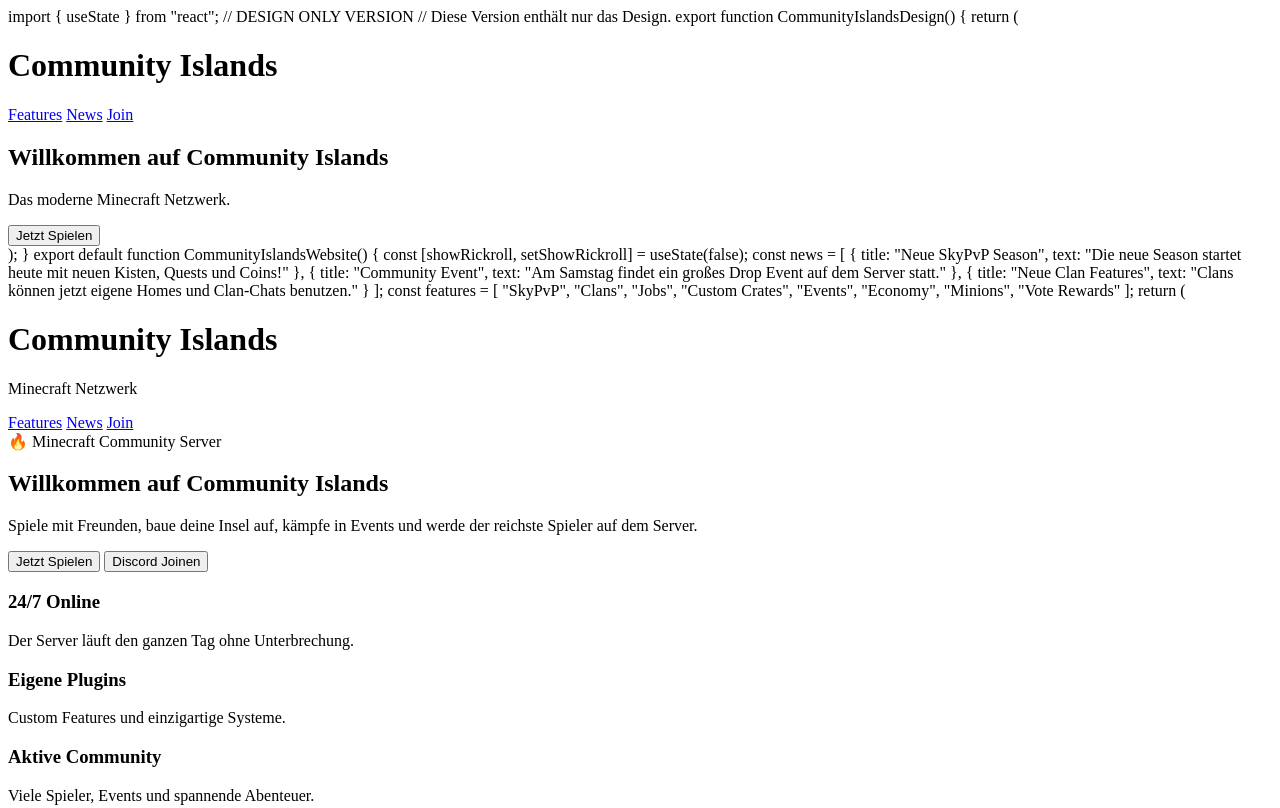
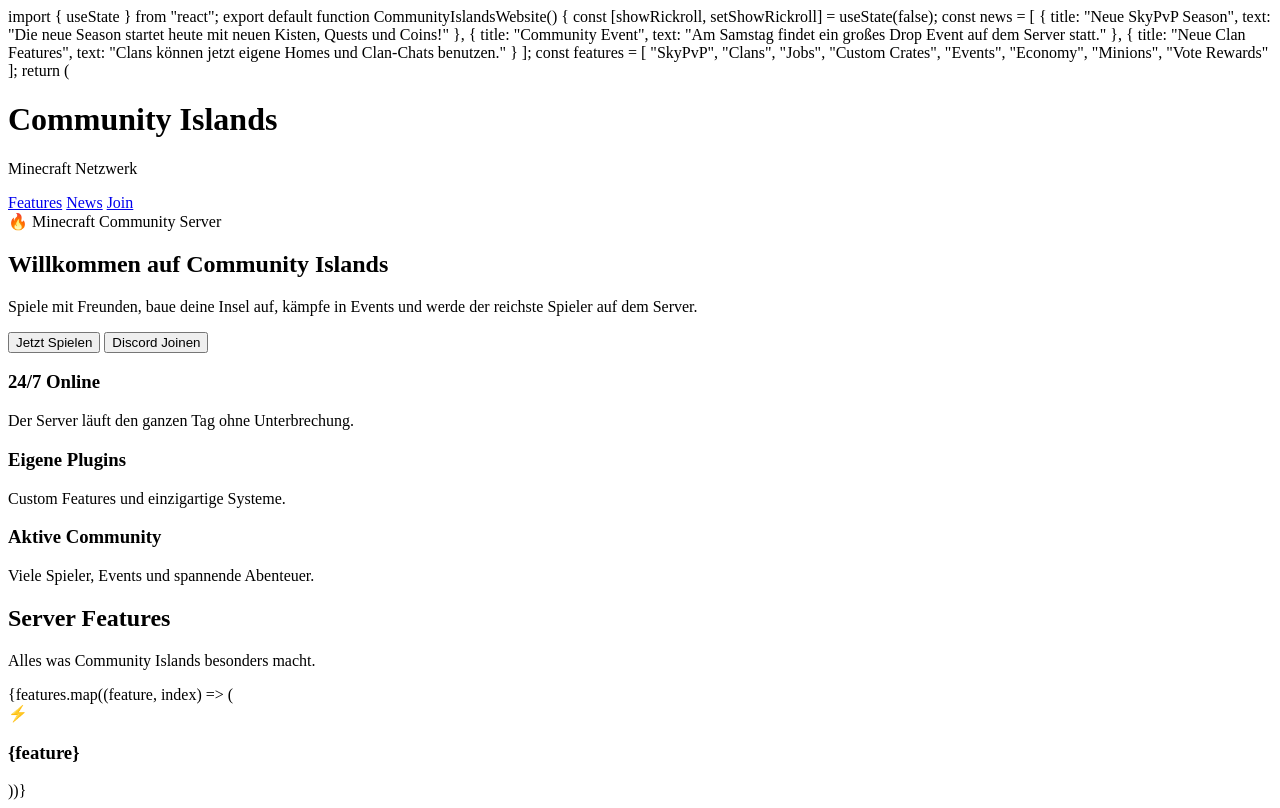
Before and after one commit to FoxyYT33344/Community-islands, a plain HTML site: page index.html in a window 1280 px wide. Shown: the top 808 px of the page. Drawn offline with Linux system fonts and the light colour scheme.

Commit message:
Update index.html

```diff
--- a/index.html
+++ b/index.html
@@ -1,40 +1,4 @@
 import { useState } from "react";
-
-// DESIGN ONLY VERSION
-// Diese Version enthält nur das Design.
-
-export function CommunityIslandsDesign() {
-  return (
-    <div className="min-h-screen bg-gradient-to-b from-purple-950 via-black to-gray-950 text-white font-sans">
-      <header className="border-b border-purple-700/40 backdrop-blur-md bg-black/30 sticky top-0 z-50">
-        <div className="max-w-7xl mx-auto px-6 py-4 flex items-center justify-between">
-          <h1 className="text-3xl font-black text-purple-400">Community Islands</h1>
-
-          <nav className="flex gap-4">
-            <a href="#" className="hover:text-purple-400">Features</a>
-            <a href="#" className="hover:text-purple-400">News</a>
-            <a href="#" className="hover:text-purple-400">Join</a>
-          </nav>
-        </div>
-      </header>
-
-      <section className="max-w-7xl mx-auto px-6 py-32 text-center">
-        <h2 className="text-6xl font-black">
-          Willkommen auf
-          <span className="block text-purple-400">Community Islands</span>
-        </h2>
-
-        <p className="text-gray-300 text-xl mt-6">
-          Das moderne Minecraft Netzwerk.
-        </p>
-
-        <button className="mt-10 px-8 py-4 rounded-2xl bg-purple-600 hover:bg-purple-500 transition text-lg font-bold shadow-2xl shadow-purple-900/50">
-          Jetzt Spielen
-        </button>
-      </section>
-    </div>
-  );
-}
 
 export default function CommunityIslandsWebsite() {
   const [showRickroll, setShowRickroll] = useState(false);
```
